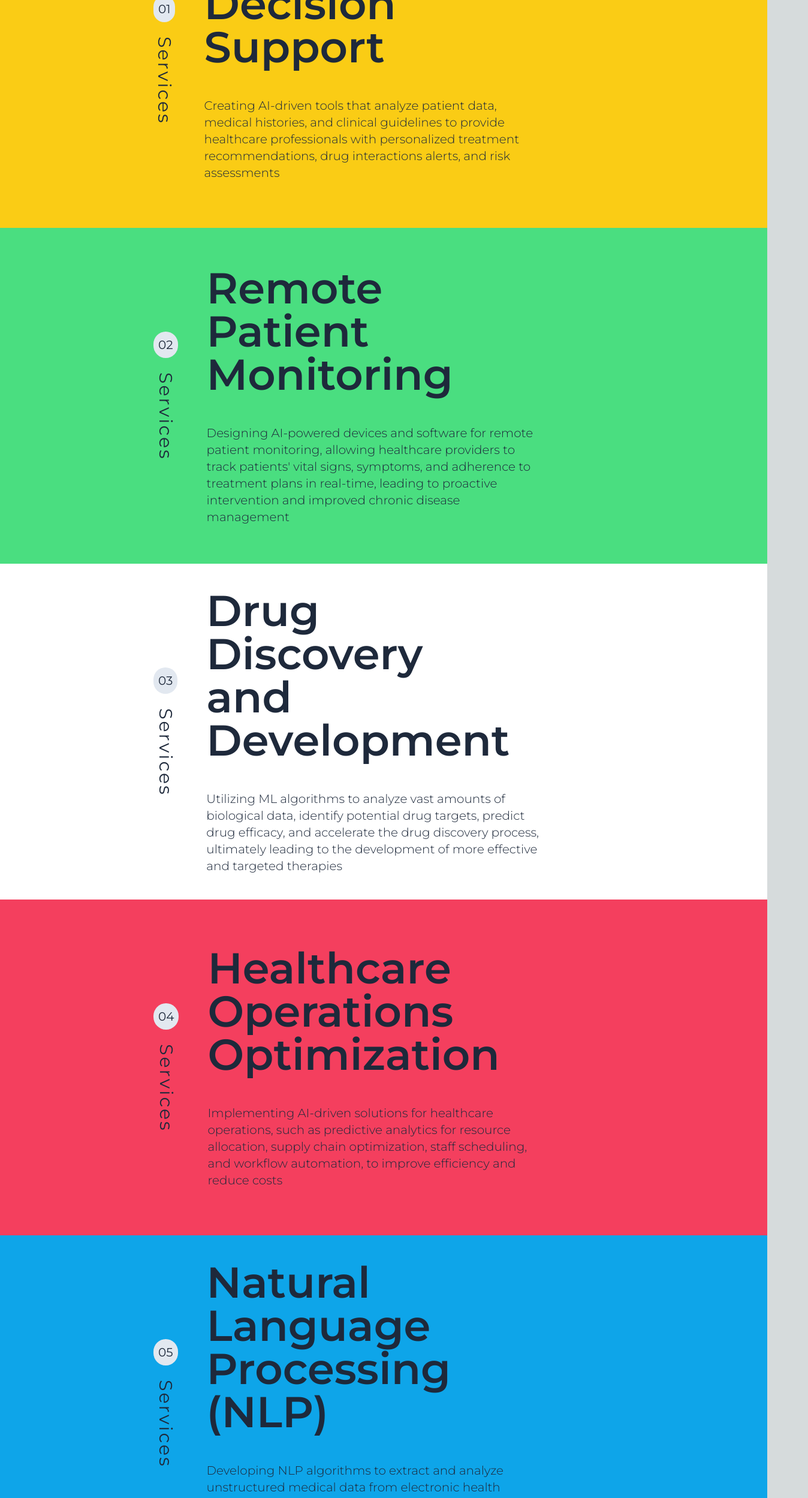
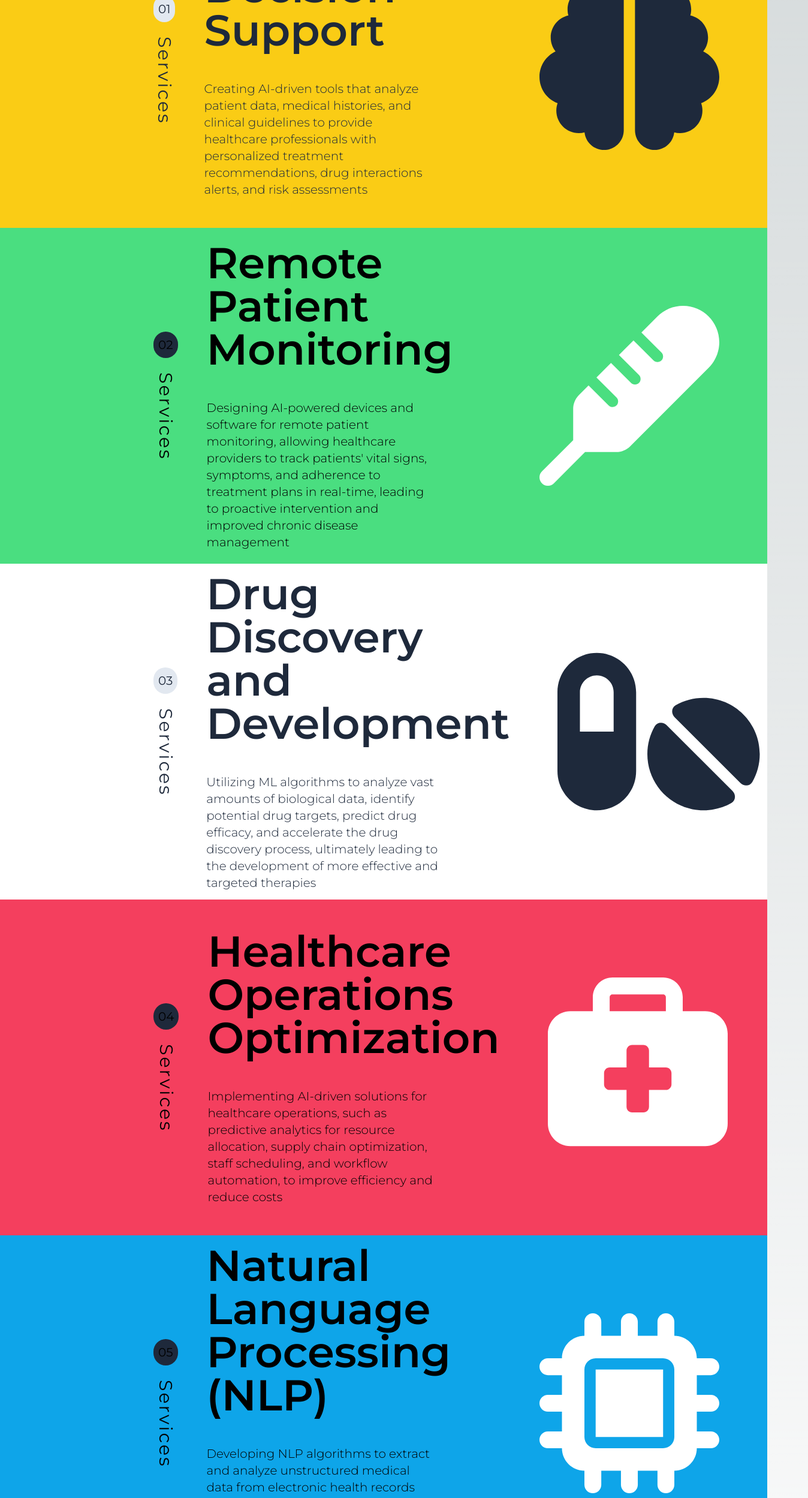
Before and after one commit to resparx/rspl, a Next.js app: page / in a window 1280 px wide. Shown: the part 180-2678 px from the top of the page at 60% size, 1348 px wide, since content can reach past the window. Built offline with nearby package versions, Linux system fonts and the light colour scheme.

Commit message:
add icons

```diff
--- a/components/Hero.js
+++ b/components/Hero.js
@@ -1,6 +1,10 @@
-import Image from "next/image";
-import heroImg from "../public/hero.png";
 import Section from "./Section";
+import Brain from "./icons/Brain";
+import BriedCaseMed from "./icons/BriefCaseMed";
+import Chip from "./icons/Chip";
+import CommentMedical from "./icons/CommentMedical";
+import Pills from "./icons/Pills";
+import ThermoMeter from "./icons/Thermometer";
 const Hero = () => {
   const data = [
     {
@@ -8,30 +12,37 @@ const Hero = () => {
       content: "Creating AI-driven tools that analyze patient data, medical histories, and clinical guidelines to provide healthcare professionals with personalized treatment recommendations, drug interactions alerts, and risk assessments",
       number: "01",
       wrapperClasses: "bg-yellow-400",
-      theme: "light"
+      theme: "light",
+      icon: <Brain className="fill-slate-800" height={300} />
     },
     {
       title: "Remote Patient Monitoring",
       content: "Designing AI-powered devices and software for remote patient monitoring, allowing healthcare providers to track patients' vital signs, symptoms, and adherence to treatment plans in real-time, leading to proactive intervention and improved chronic disease management",
       wrapperClasses: "bg-green-400",
-      number: "02"
+      number: "02",
+      icon: <ThermoMeter className="fill-white" height={300} />
     },
     {
       title: "Drug Discovery and Development",
       content: "Utilizing ML algorithms to analyze vast amounts of biological data, identify potential drug targets, predict drug efficacy, and accelerate the drug discovery process, ultimately leading to the development of more effective and targeted therapies",
-      wrapperClasses: "white",
-      number: "03"
+      wrapperClasses: "bg-white",
+      theme: "light",
+      number: "03",
+      icon: <Pills className="fill-slate-800" height={300} />
     },
     {
       title: "Healthcare Operations Optimization",
       content: "Implementing AI-driven solutions for healthcare operations, such as predictive analytics for resource allocation, supply chain optimization, staff scheduling, and workflow automation, to improve efficiency and reduce costs",
       wrapperClasses: "bg-rose-500",
-      number: "04"
+      number: "04",
+      icon: <BriedCaseMed className="fill-white"  height={300} />,
+
     },
     {
       title: "Natural Language Processing (NLP)",
       content: "Developing NLP algorithms to extract and analyze unstructured medical data from electronic health records (EHRs), clinical notes, and research literature, enabling insights into patient outcomes, disease trends, and treatment effectiveness",
       wrapperClasses: "bg-sky-500",
+      icon: <Chip className="fill-white" height={300} />,
       number: "05"
     },
     {
@@ -39,6 +50,7 @@ const Hero = () => {
       content: "Building AI-powered telemedicine platforms that offer virtual consultations, symptom triage, medical chatbots, and remote monitoring capabilities, expanding access to healthcare services and improving patient engagement",
       number: "06",
       wrapperClasses: "bg-slate-700",
+      icon: <CommentMedical  className="fill-white"  height={300} />,
       theme: "dark"
     }
   ];
--- a/components/Section.js
+++ b/components/Section.js
@@ -1,6 +1,7 @@
+import Brain from "./icons/Brain";
 
 
-const Section = ({ number = "01", sectionTitle ="Services", theme = "light", title, content, wrapperClasses }) => {
+const Section = ({ number = "01", sectionTitle ="Services", theme, title, content, wrapperClasses, icon }) => {
 
     const fontColor = theme === "light" ? "text-slate-800" : "white"
     const bgColor = theme === "light" ? "bg-slate-200" : "bg-slate-800"
@@ -12,9 +13,14 @@ const Section = ({ number = "01", sectionTitle ="Services", theme = "light", tit
         </div>
         <p className={`${fontColor} [writing-mode:vertical-lr] text-3xl tracking-widest`}>{sectionTitle}</p>
       </div>
-      <div>
-            <p className={`${fontColor} text-7xl font-semibold w-[50%] mb-12`}>{title}</p>
-            <p className={`${fontColor} w-[60%] text-xl font-light`}>{content}</p>
+      <div className="flex gap-20 items-center">
+      <div className="flex flex-col">
+            <p className={`${fontColor} text-7xl font-semibold w-[80%] mb-12`}>{title}</p>
+            <p className={`${fontColor} w-[80%] text-xl font-light`}>{content}</p>
+      </div>
+      <div className="mr-20">
+        {icon}
+      </div>
       </div>
     </section>
   );
--- /dev/null
+++ b/components/icons/Brain.js
@@ -0,0 +1,9 @@
+const Brain = (props) => {
+  return (
+    <svg xmlns="http://www.w3.org/2000/svg" viewBox="0 0 512 512" {...props}>
+      <path d="M184 0c30.9 0 56 25.1 56 56V456c0 30.9-25.1 56-56 56c-28.9 0-52.7-21.9-55.7-50.1c-5.2 1.4-10.7 2.1-16.3 2.1c-35.3 0-64-28.7-64-64c0-7.4 1.3-14.6 3.6-21.2C21.4 367.4 0 338.2 0 304c0-31.9 18.7-59.5 45.8-72.3C37.1 220.8 32 207 32 192c0-30.7 21.6-56.3 50.4-62.6C80.8 123.9 80 118 80 112c0-29.9 20.6-55.1 48.3-62.1C131.3 21.9 155.1 0 184 0zM328 0c28.9 0 52.6 21.9 55.7 49.9c27.8 7 48.3 32.1 48.3 62.1c0 6-.8 11.9-2.4 17.4c28.8 6.2 50.4 31.9 50.4 62.6c0 15-5.1 28.8-13.8 39.7C493.3 244.5 512 272.1 512 304c0 34.2-21.4 63.4-51.6 74.8c2.3 6.6 3.6 13.8 3.6 21.2c0 35.3-28.7 64-64 64c-5.6 0-11.1-.7-16.3-2.1c-3 28.2-26.8 50.1-55.7 50.1c-30.9 0-56-25.1-56-56V56c0-30.9 25.1-56 56-56z" />
+    </svg>
+  );
+};
+
+export default Brain
--- /dev/null
+++ b/components/icons/BriefCaseMed.js
@@ -0,0 +1,9 @@
+const BriedCaseMed = (props) => {
+  return (
+    <svg xmlns="http://www.w3.org/2000/svg" viewBox="0 0 512 512" {...props}>
+      <path d="M184 48H328c4.4 0 8 3.6 8 8V96H176V56c0-4.4 3.6-8 8-8zm-56 8V96H64C28.7 96 0 124.7 0 160V416c0 35.3 28.7 64 64 64H448c35.3 0 64-28.7 64-64V160c0-35.3-28.7-64-64-64H384V56c0-30.9-25.1-56-56-56H184c-30.9 0-56 25.1-56 56zm96 152c0-8.8 7.2-16 16-16h32c8.8 0 16 7.2 16 16v48h48c8.8 0 16 7.2 16 16v32c0 8.8-7.2 16-16 16H288v48c0 8.8-7.2 16-16 16H240c-8.8 0-16-7.2-16-16V320H176c-8.8 0-16-7.2-16-16V272c0-8.8 7.2-16 16-16h48V208z" />
+    </svg>
+  );
+};
+
+export default BriedCaseMed;
--- /dev/null
+++ b/components/icons/Chip.js
@@ -0,0 +1,9 @@
+const Chip = (props) => {
+  return (
+    <svg xmlns="http://www.w3.org/2000/svg" viewBox="0 0 512 512" {...props}>
+      <path d="M176 24c0-13.3-10.7-24-24-24s-24 10.7-24 24V64c-35.3 0-64 28.7-64 64H24c-13.3 0-24 10.7-24 24s10.7 24 24 24H64v56H24c-13.3 0-24 10.7-24 24s10.7 24 24 24H64v56H24c-13.3 0-24 10.7-24 24s10.7 24 24 24H64c0 35.3 28.7 64 64 64v40c0 13.3 10.7 24 24 24s24-10.7 24-24V448h56v40c0 13.3 10.7 24 24 24s24-10.7 24-24V448h56v40c0 13.3 10.7 24 24 24s24-10.7 24-24V448c35.3 0 64-28.7 64-64h40c13.3 0 24-10.7 24-24s-10.7-24-24-24H448V280h40c13.3 0 24-10.7 24-24s-10.7-24-24-24H448V176h40c13.3 0 24-10.7 24-24s-10.7-24-24-24H448c0-35.3-28.7-64-64-64V24c0-13.3-10.7-24-24-24s-24 10.7-24 24V64H280V24c0-13.3-10.7-24-24-24s-24 10.7-24 24V64H176V24zM160 128H352c17.7 0 32 14.3 32 32V352c0 17.7-14.3 32-32 32H160c-17.7 0-32-14.3-32-32V160c0-17.7 14.3-32 32-32zm192 32H160V352H352V160z" />
+    </svg>
+  );
+};
+
+export default Chip
--- /dev/null
+++ b/components/icons/CommentMedical.js
@@ -0,0 +1,9 @@
+const CommentMedical = (props) => {
+  return (
+    <svg xmlns="http://www.w3.org/2000/svg" viewBox="0 0 512 512" {...props}>
+      <path d="M256 448c141.4 0 256-93.1 256-208S397.4 32 256 32S0 125.1 0 240c0 45.1 17.7 86.8 47.7 120.9c-1.9 24.5-11.4 46.3-21.4 62.9c-5.5 9.2-11.1 16.6-15.2 21.6c-2.1 2.5-3.7 4.4-4.9 5.7c-.6 .6-1 1.1-1.3 1.4l-.3 .3 0 0 0 0 0 0 0 0c-4.6 4.6-5.9 11.4-3.4 17.4c2.5 6 8.3 9.9 14.8 9.9c28.7 0 57.6-8.9 81.6-19.3c22.9-10 42.4-21.9 54.3-30.6c31.8 11.5 67 17.9 104.1 17.9zM224 160c0-8.8 7.2-16 16-16h32c8.8 0 16 7.2 16 16v48h48c8.8 0 16 7.2 16 16v32c0 8.8-7.2 16-16 16H288v48c0 8.8-7.2 16-16 16H240c-8.8 0-16-7.2-16-16V272H176c-8.8 0-16-7.2-16-16V224c0-8.8 7.2-16 16-16h48V160z" />
+    </svg>
+  );
+};
+
+export default CommentMedical
--- /dev/null
+++ b/components/icons/Pills.js
@@ -0,0 +1,9 @@
+const Pills = (props) => {
+  return (
+    <svg xmlns="http://www.w3.org/2000/svg" viewBox="0 0 576 512" {...props}>
+      <path d="M112 96c-26.5 0-48 21.5-48 48V256h96V144c0-26.5-21.5-48-48-48zM0 144C0 82.1 50.1 32 112 32s112 50.1 112 112V368c0 61.9-50.1 112-112 112S0 429.9 0 368V144zM554.9 399.4c-7.1 12.3-23.7 13.1-33.8 3.1L333.5 214.9c-10-10-9.3-26.7 3.1-33.8C360 167.7 387.1 160 416 160c88.4 0 160 71.6 160 160c0 28.9-7.7 56-21.1 79.4zm-59.5 59.5C472 472.3 444.9 480 416 480c-88.4 0-160-71.6-160-160c0-28.9 7.7-56 21.1-79.4c7.1-12.3 23.7-13.1 33.8-3.1L498.5 425.1c10 10 9.3 26.7-3.1 33.8z" />
+    </svg>
+  );
+};
+
+export default Pills
--- /dev/null
+++ b/components/icons/Thermometer.js
@@ -0,0 +1,9 @@
+const ThermoMeter = (props) => {
+  return (
+    <svg xmlns="http://www.w3.org/2000/svg" viewBox="0 0 512 512" {...props}>
+      <path d="M96 382.1V293.3c0-14.9 5.9-29.1 16.4-39.6l27.3-27.3 57 57c6.2 6.2 16.4 6.2 22.6 0s6.2-16.4 0-22.6l-57-57 41.4-41.4 57 57c6.2 6.2 16.4 6.2 22.6 0s6.2-16.4 0-22.6l-57-57 41.4-41.4 57 57c6.2 6.2 16.4 6.2 22.6 0s6.2-16.4 0-22.6l-57-57 45.5-45.5C355.2 10.9 381.4 0 408.8 0C465.8 0 512 46.2 512 103.2c0 27.4-10.9 53.6-30.2 73L258.3 399.6c-10.5 10.5-24.7 16.4-39.6 16.4H129.9L41 505c-9.4 9.4-24.6 9.4-33.9 0s-9.4-24.6 0-33.9l89-89z" />
+    </svg>
+  );
+};
+
+export default ThermoMeter
```
